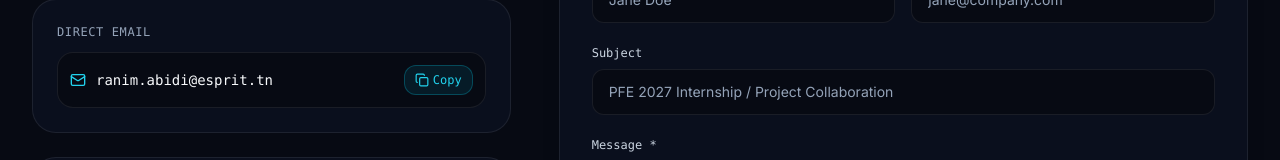
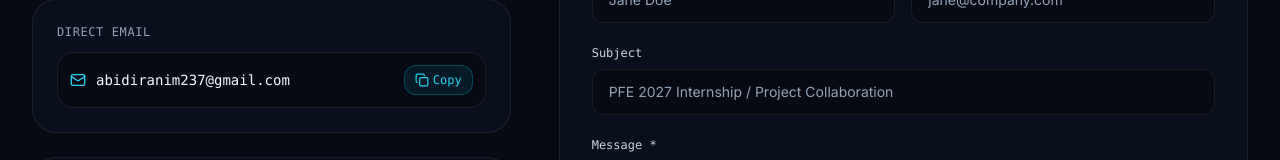
Before and after one commit to Ranim-Abidi/My-Portfolio, a Next.js app: page / in a window 1280 px wide. Shown: the part 10006-10166 px from the top of the page. Built offline with nearby package versions, Linux system fonts and the light colour scheme.

Commit message:
fix: update verified email and github profile handles

```diff
--- a/data/portfolio.ts
+++ b/data/portfolio.ts
@@ -41,12 +41,12 @@ export const portfolioData: PortfolioData = {
       ],
     },
     socials: {
-      // TODO: Replace with your actual email address
-      email: 'ranim.abidi@esprit.tn',
+      // Primary contact email address
+      email: 'abidiranim237@gmail.com',
       // TODO: Replace with your actual LinkedIn profile URL
       linkedin: 'https://www.linkedin.com/in/ranim-abidi',
-      // TODO: Replace with your actual GitHub username URL
-      github: 'https://github.com/ranimabidi',
+      // GitHub profile URL
+      github: 'https://github.com/Ranim-Abidi',
       // TODO: Place your CV in /public/cv-ranim-abidi.pdf or set an external link
       cvUrl: '/cv-ranim-abidi.pdf',
     },
@@ -313,7 +313,7 @@ export const portfolioData: PortfolioData = {
       // TODO: Replace with your YouTube/Loom/Vimeo demo or local MP4 link
       videoUrl: 'https://www.youtube.com/watch?v=dQw4w9WgXcQ',
       // TODO: Replace with your GitHub repository URL
-      githubUrl: 'https://github.com/ranimabidi/dejitalist',
+      githubUrl: 'https://github.com/Ranim-Abidi/dejitalist',
       caseStudy: {
         overview: {
           en: 'Dejitalist was built as a full-scale multi-tenant commerce engine tailored to modern digital retailers. Each merchant receives an isolated workspace, customizable product storefront, automated checkout flow, and live inventory auditing.',
@@ -394,7 +394,7 @@ export const portfolioData: PortfolioData = {
       // TODO: Replace with your YouTube/Loom/Vimeo demo or local MP4 link
       videoUrl: 'https://www.youtube.com/watch?v=dQw4w9WgXcQ',
       // TODO: Replace with your GitHub repository URL
-      githubUrl: 'https://github.com/ranimabidi/dash-analytics',
+      githubUrl: 'https://github.com/Ranim-Abidi/dash-analytics',
       caseStudy: {
         overview: {
           en: 'DASH was conceived as a graduation-level system addressing operational transparency across international volunteering exchanges. It bridges data collection, audit validation, and executive KPI forecasting.',
@@ -471,7 +471,7 @@ export const portfolioData: PortfolioData = {
       // TODO: Replace with your YouTube/Loom/Vimeo demo or local MP4 link
       videoUrl: 'https://www.youtube.com/watch?v=dQw4w9WgXcQ',
       // TODO: Replace with your GitHub repository URL
-      githubUrl: 'https://github.com/ranimabidi/eleganza-idss',
+      githubUrl: 'https://github.com/Ranim-Abidi/eleganza-idss',
       caseStudy: {
         overview: {
           en: 'Eleganza IDSS delivers predictive intelligence into retail inventory workflows. By coupling modern machine learning with an asynchronous API architecture, managers can run simulation scenarios before issuing supplier purchase orders.',
@@ -544,11 +544,11 @@ export const portfolioData: PortfolioData = {
       tags: ['Kubernetes', 'Terraform', 'ArgoCD', 'Docker', 'Helm', 'GitHub Actions', 'Prometheus'],
       cover: '/projects/gitops.webp',
       // TODO: Replace with your actual live production URL or demo cluster dashboard
-      liveUrl: 'https://github.com/ranimabidi/cloudnative-gitops',
+      liveUrl: 'https://github.com/Ranim-Abidi/cloudnative-gitops',
       // TODO: Replace with your YouTube/Loom/Vimeo demo or local MP4 link
       videoUrl: 'https://www.youtube.com/watch?v=dQw4w9WgXcQ',
       // TODO: Replace with your GitHub repository URL
-      githubUrl: 'https://github.com/ranimabidi/cloudnative-gitops',
+      githubUrl: 'https://github.com/Ranim-Abidi/cloudnative-gitops',
       caseStudy: {
         overview: {
           en: 'A reference enterprise DevOps architecture enforcing Git as the single source of truth for both infrastructure provisioning and containerized microservice lifecycles.',
@@ -625,7 +625,7 @@ export const portfolioData: PortfolioData = {
       // TODO: Replace with your YouTube/Loom/Vimeo demo or local MP4 link
       videoUrl: 'https://www.youtube.com/watch?v=dQw4w9WgXcQ',
       // TODO: Replace with your GitHub repository URL
-      githubUrl: 'https://github.com/ranimabidi/smartcv-ai',
+      githubUrl: 'https://github.com/Ranim-Abidi/smartcv-ai',
       caseStudy: {
         overview: {
           en: 'SmartCV combines modern natural language processing with intuitive recruitment dashboards, helping hiring teams discover high-potential cloud, devops and software talent objectively.',
```
